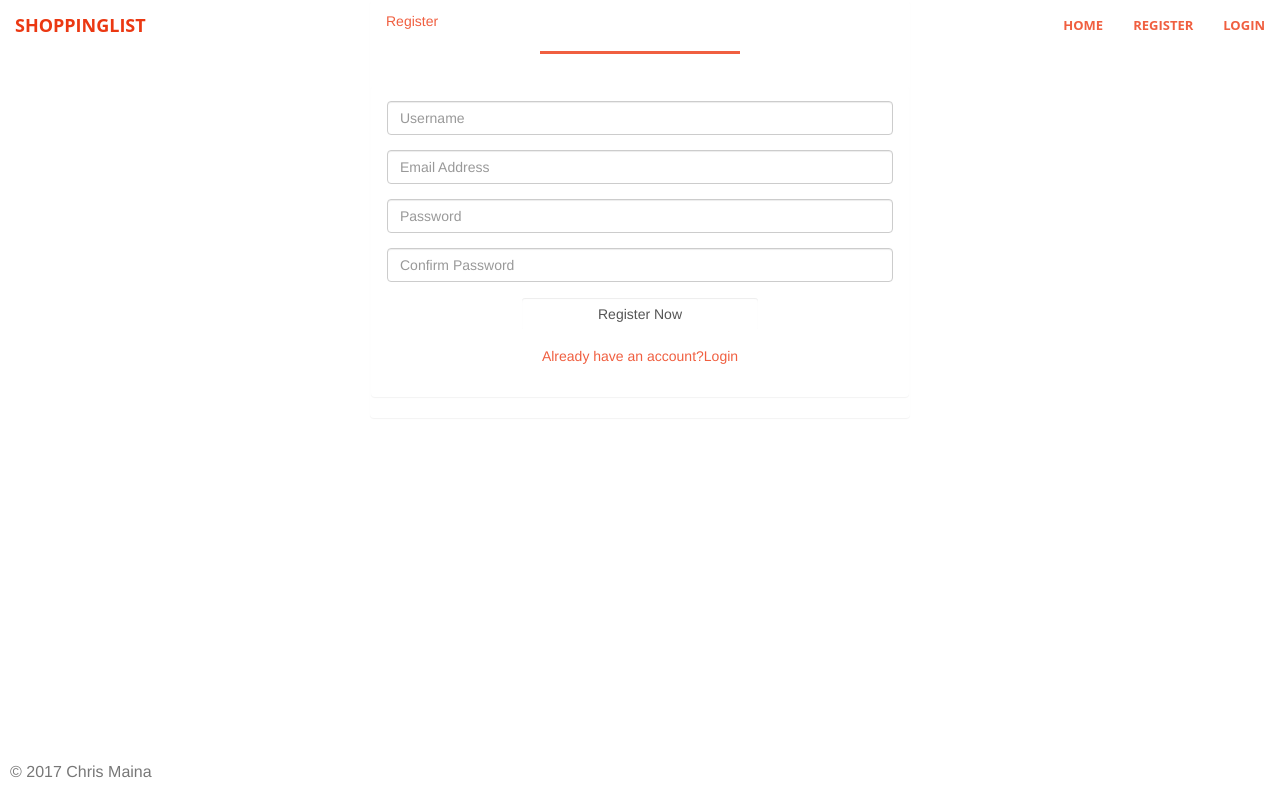
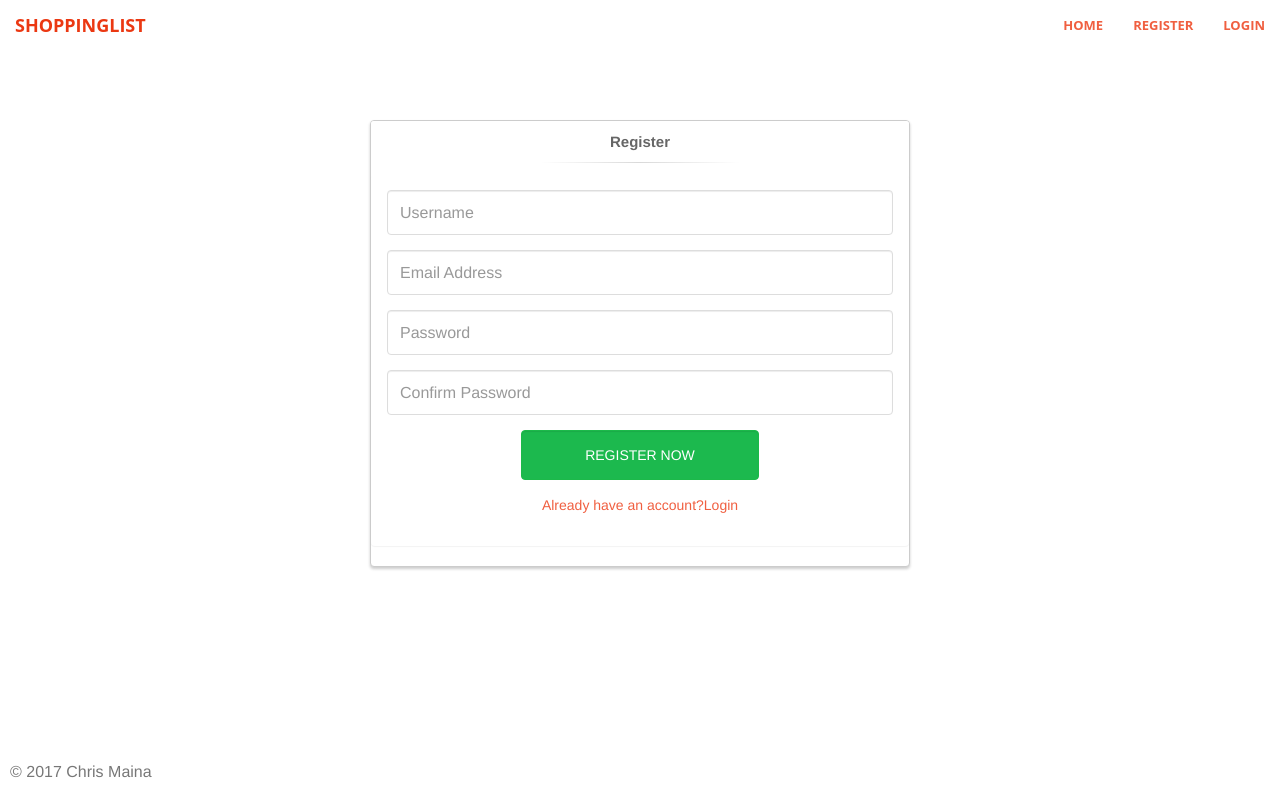
Before and after one commit to Chris-Maina/Shoppinglist, a Flask app: template app/templates/register.html in a window 1280 px wide. Run offline with Flask 2, Linux system fonts and the light colour scheme; the template is opened without the code that fills it, so the values that code supplies are empty; some libraries are stand-ins or nearby versions.

Commit message:
[Update]shoppinglist.css file style all html pages

```diff
--- a/app/static/css/shoppinglist.css
+++ b/app/static/css/shoppinglist.css
@@ -205,3 +205,94 @@ footer {
   background-color: #ee4b28;
   border-color: #ed431f;
 }
+.page-content{
+  position: relative;
+  top: 15%;
+}
+/*Register and login*/
+.panel-login{
+	border-color: #ccc;
+	-webkit-box-shadow:0px 2px 3px 0px rgba(0,0,0,0.2);
+	-moz-box-shadow:0px 2px 3px 0px rgba(0,0,0,0.2);
+	box-shadow:0px 2px 3px 0px rgba(0,0,0,0.2);
+}
+.panel-login>.panel-heading {
+	color: #00415d;
+	background-color: #fff;
+	border-color: #fff;
+	text-align: center;
+}
+.panel-login>.panel-heading a{
+	text-decoration: none;
+	color: #666;
+	font-weight: bold;
+	font-size: 15px;
+	-webkit-transition:all 0.1s linear;
+	-moz-transition: all 0.1s  liner;
+	transition: all 0.1s linear;
+}
+.panel-login>.panel-heading a:active{
+	color: #029f5b;
+	font-size: 18px;
+}
+.panel-login>.panel-heading hr{
+	margin-top: 10px;
+	margin-bottom: 0px;
+	clear: both;
+	border: 0;
+	height: 1px;
+	background-image: -webkit-linear-gradient(left,rgba(0, 0, 0, 0),rgba(0, 0, 0, 0.15),rgba(0, 0, 0, 0));
+	background-image: -moz-linear-gradient(left,rgba(0,0,0,0),rgba(0,0,0,0.15),rgba(0,0,0,0));
+	background-image: -ms-linear-gradient(left,rgba(0,0,0,0),rgba(0,0,0,0.15),rgba(0,0,0,0));
+	background-image: -o-linear-gradient(left,rgba(0,0,0,0),rgba(0,0,0,0.15),rgba(0,0,0,0));
+}
+.panel-login input[type="text"],.panel-login input[type="email"],.panel-login input[type="password"]{
+	height: 45px;
+	border: 1px solid #ddd;
+	font-size: 16px;
+	-webkit-transition: all 0.1s linear;
+	-moz-transition: all 0.1s linear;
+	transition: all 0.1s linear;
+}
+.panel-login input:hover,
+.panel-login input:focus {
+	outline:none;
+	-webkit-box-shadow: none;
+	-moz-box-shadow: none;
+	box-shadow: none;
+	border-color: #ccc;
+}
+.btn-login {
+	background-color: #59B2E0;
+	outline: none;
+	color: #fff;
+	font-size: 14px;
+	height: auto;
+	font-weight: normal;
+	padding: 14px 0;
+	text-transform: uppercase;
+	border-color: #59B2E6;
+}
+.btn-login:hover,
+.btn-login:focus {
+	color: #fff;
+	background-color: #53A3CD;
+	border-color: #53A3CD;
+}
+.btn-register {
+	background-color: #1CB94E;
+	outline: none;
+	color: #fff;
+	font-size: 14px;
+	height: auto;
+	font-weight: normal;
+	padding: 14px 0;
+	text-transform: uppercase;
+	border-color: #1CB94A;
+}
+.btn-register:hover,
+.btn-register:focus {
+	color: #fff;
+	background-color: #1CA347;
+	border-color: #1CA347;
+}
```
